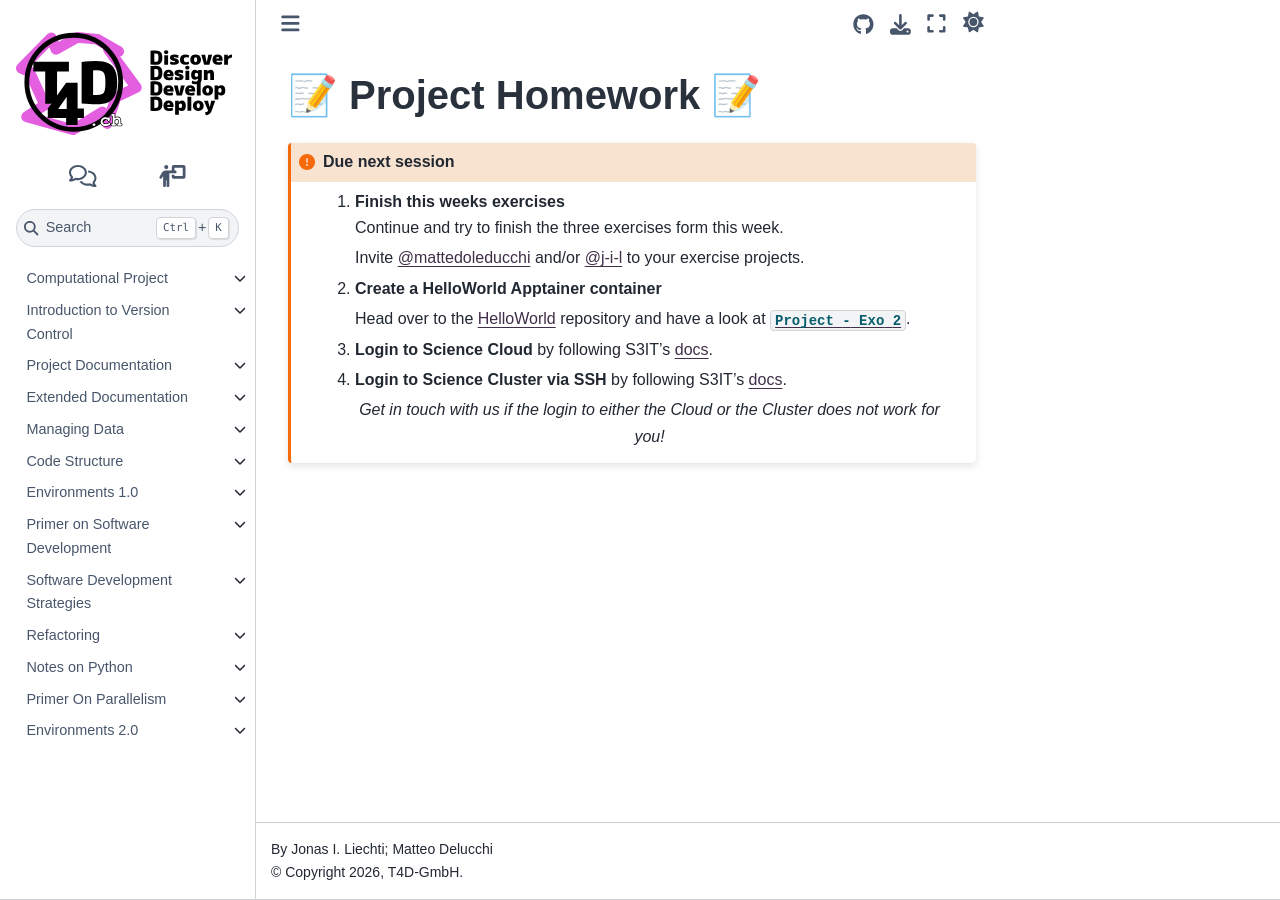
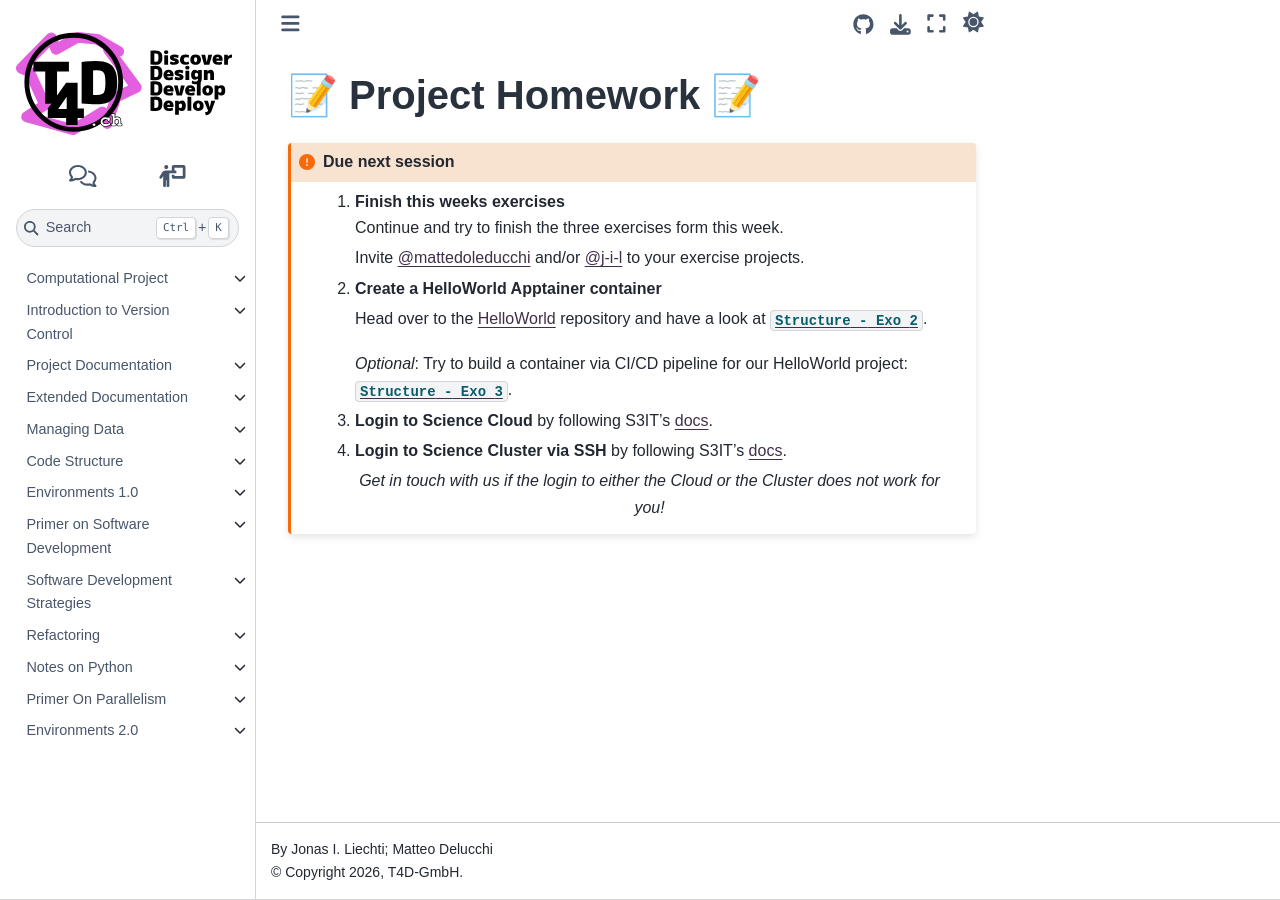
Before and after one commit to t4d-gmbh/researchSoftwareEngineering, a Sphinx documentation site: the page built from source/content/projectHW.md, in a window 1280 px wide. Built offline with Sphinx 7.4.7 and the Sphinx Book theme 1.1.4, drawn with Linux system fonts in a browser that asks for light colours; some web fonts are replaced; pages that are not in the unit, such as notebooks, are missing from menus; the version number could not be read and is left out.

Commit message:
fixing links

```diff
--- a/source/content/projectHW.md
+++ b/source/content/projectHW.md
@@ -9,7 +9,9 @@
 
 1. **Create a HelloWorld Apptainer container**
 
-   Head over to the [HelloWorld](https://github.com/pSciComp/exoHelloWorld) repository and have a look at [`Project - Exo 2`](https://github.com/pSciComp/exoHelloWorld/blob/main/exercises/project/Exo_2.md).
+   Head over to the [HelloWorld](https://github.com/pSciComp/exoHelloWorld) repository and have a look at [`Structure - Exo 2`](https://github.com/pSciComp/exoHelloWorld/blob/main/exercises/structure/Exo_2.md).
+
+   _Optional_: Try to build a container via CI/CD pipeline for our HelloWorld project: [`Structure - Exo 3`](https://github.com/pSciComp/exoHelloWorld/blob/main/exercises/structure/Exo_3.md).
 1. **Login to Science Cloud** by following S3IT's [docs](https://docs.s3it.uzh.ch/cloud2/overview/).
 2. **Login to Science Cluster via SSH** by following S3IT's [docs](https://docs.s3it.uzh.ch/cluster/overview/).
 
```
